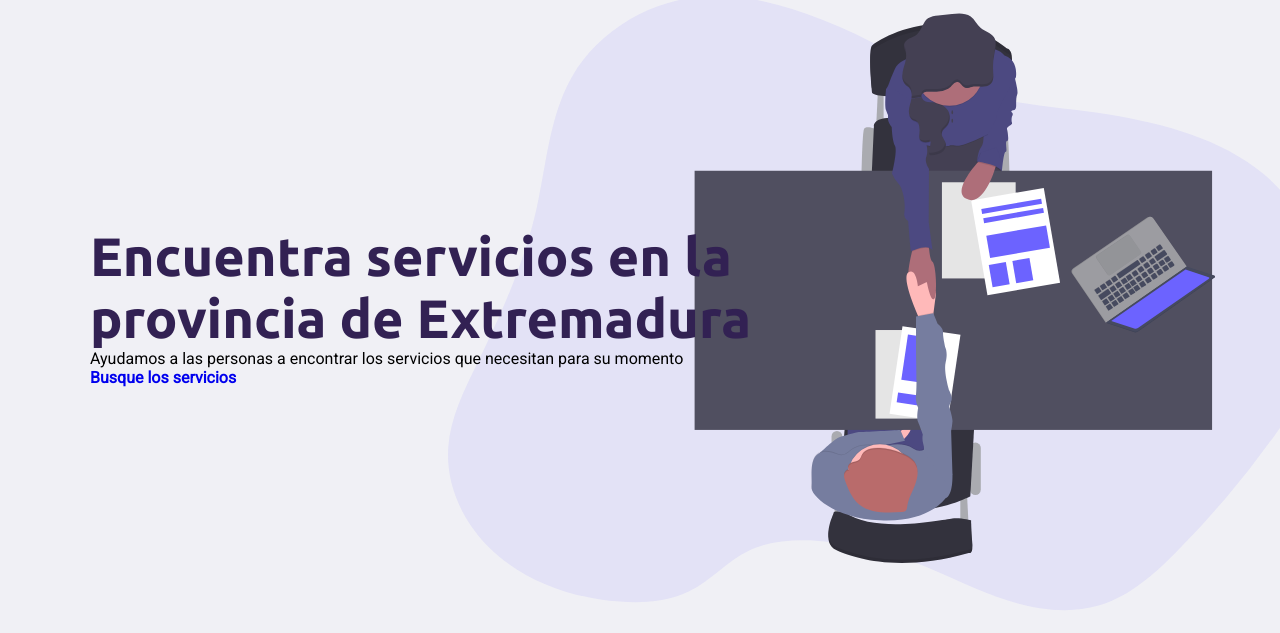
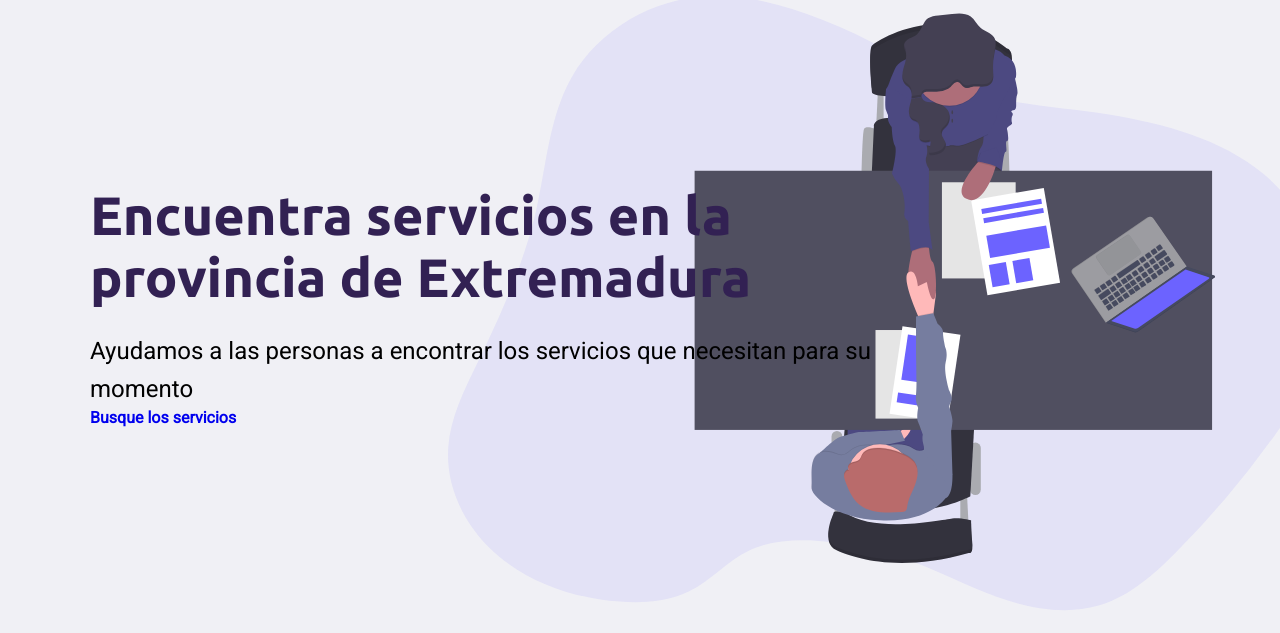
Before and after one commit to FelipeFontouraBr/Emplex, a plain HTML site: page index.html in a window 1280 px wide. Shown: the part 167-800 px from the top of the page. Drawn offline with Linux system fonts and the light colour scheme.

Commit message:
Added style to 'p'

```diff
--- a/styles/home.css
+++ b/styles/home.css
@@ -45,3 +45,9 @@ header a span {
 #page-home main h1 {
     font-size: 54px;
 }
+
+#page-home main p {
+    font-size: 24px;
+    line-height: 38px;
+    margin-top: 24px;
+}
```
